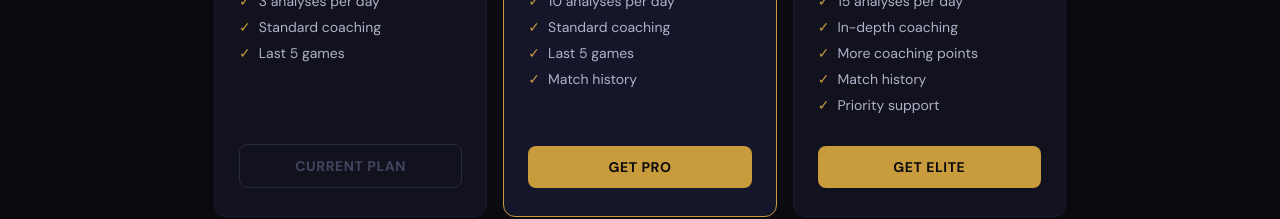
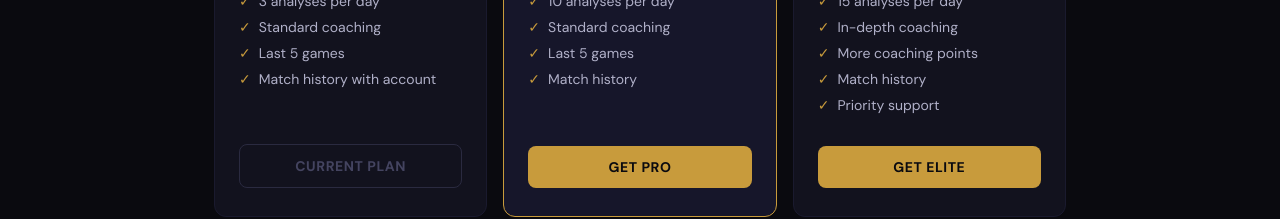
Before and after one commit to daniilmalatkou/league-coaching-tool, a React app in the folder frontend/: page / in a window 1280 px wide. Shown: the part 688-907 px from the top of the page. Built offline with nearby package versions, Linux system fonts and the light colour scheme; the HTML template or start-up script is replaced by a standard one.

Commit message:
add pricing component

```diff
--- a/frontend/src/pricing.jsx
+++ b/frontend/src/pricing.jsx
@@ -3,7 +3,7 @@ const PLANS = [
     name: "Free",
     price: "€0",
     period: "forever",
-    features: ["3 analyses per day", "Standard coaching", "Last 5 games"],
+    features: ["3 analyses per day", "Standard coaching", "Last 5 games", "Match history with account"],
     priceId: null,
     cta: "Current plan"
   },
```
